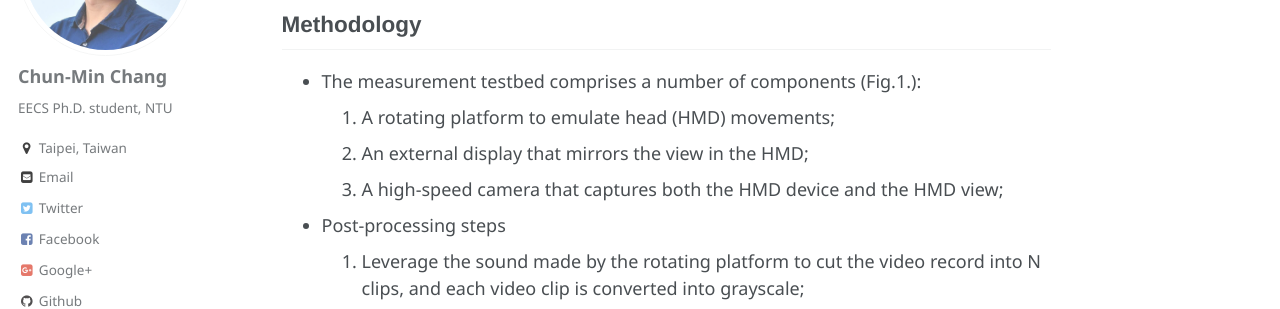
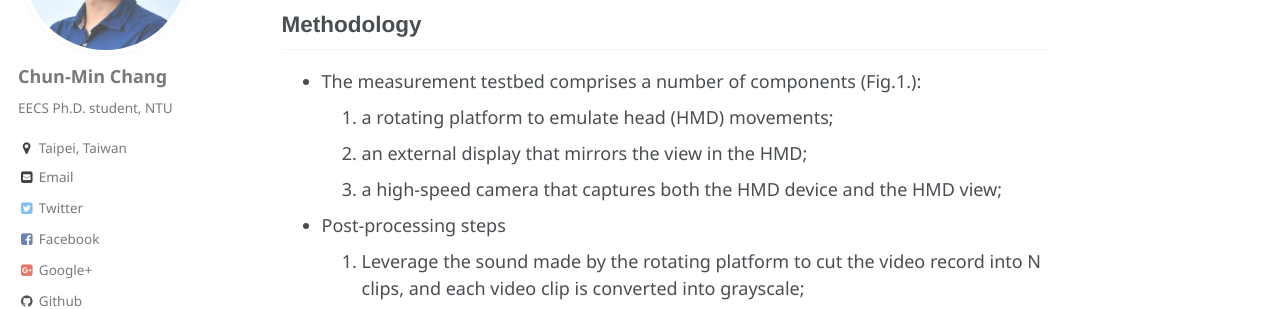
Before and after one commit to NothingHard/NothingHard.github.io, a Jekyll site: the page built from _publications/2_2016-04-30-ACM_MM16_cmc.md, in a window 1280 px wide and 900 px high, scrolled down 629 px. Shown: the part 155-464 px from the top of the window. Built offline with Jekyll 4.4.1, drawn with Linux system fonts in a browser that asks for light colours; some of the changed text lies outside the part shown.

Commit message:
update ACM MM 16

```diff
--- a/_publications/2_2016-04-30-ACM_MM16_cmc.md
+++ b/_publications/2_2016-04-30-ACM_MM16_cmc.md
@@ -20,9 +20,9 @@ paperimg: '../images/mm_all.png'
 
 ## Methodology
 - The measurement testbed comprises a number of components (Fig.1.):
-	1. A rotating platform to emulate head (HMD) movements;
-	2. An external display that mirrors the view in the HMD;
-	3. A high-speed camera that captures both the HMD device and the HMD view;
+	1. a rotating platform to emulate head (HMD) movements;
+	2. an external display that mirrors the view in the HMD;
+	3. a high-speed camera that captures both the HMD device and the HMD view;
 - Post-processing steps
 	1. Leverage the sound made by the rotating platform to cut the video record into N clips, and each video clip is converted into grayscale;
 	2. For each video clip, we define the average of the first _K_ frame as _initial reference frame_ and that of the last _K_ frame as the _settled reference frame_;
```
Also changed, not shown: other parts of _publications/2_2016-04-30-ACM_MM16_cmc.md (+1 -1 lines).
